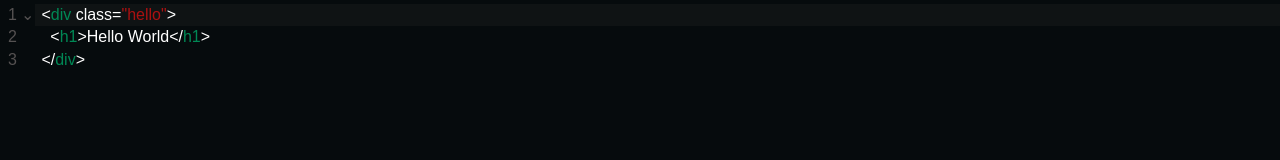
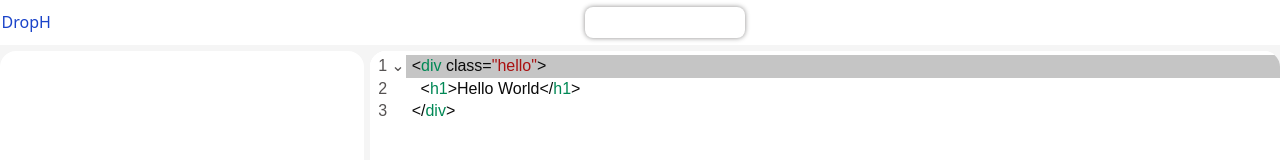
Before and after one commit to ElktrumElk/Drop-HTML, a website built with Vite: page index.html in a window 1280 px wide. Built offline with nearby package versions, Linux system fonts and the light colour scheme; a web font is replaced by a local one.

Commit message:
dev update 0.0.1

```diff
--- a/index.html
+++ b/index.html
@@ -7,14 +7,29 @@
   <title>Document</title>
   <link rel="stylesheet" href="/style.css">
 
-  <script src="lib/codemirror.js"></script>
-  <link rel="stylesheet" href="lib/codemirror.css">
-  <script src="mode/javascript/javascript.js"></script>
+  <link rel="preconnect" href="https://fonts.googleapis.com">
+  <link rel="preconnect" href="https://fonts.gstatic.com" crossorigin>
+  <link
+    href="https://fonts.googleapis.com/css2?family=Bai+Jamjuree:ital,wght@0,200;0,300;0,400;0,500;0,600;0,700;1,200;1,300;1,400;1,500;1,600;1,700&family=DM+Serif+Text:ital@0;1&family=Kablammo&family=Lavishly+Yours&family=PT+Serif+Caption:ital@0;1&family=Roboto+Flex:opsz,wght,XOPQ,XTRA,YOPQ,YTDE,YTFI,YTLC,YTUC@8..144,100..1000,96,468,79,-203,738,514,712&family=Tangerine:wght@400;700&family=Ubuntu:ital,wght@0,300;0,400;0,500;0,700;1,300;1,400;1,500;1,700&display=swap"
+    rel="stylesheet">
 </head>
 
 <body>
 
   <div class="app">
+    <header class="header">
+      <div class="logo_cnt">
+        <img class="logoIcon" />
+        <h1 class="logoName kablammo-logo">DropH</h1>
+      </div>
+
+      <div class="project_name_cnt">
+        <input class="project_name"/>
+      </div>
+
+      <div class="project_name_cnt"></div>
+    </header>
+    <aside class="explorer"></aside>
     <div id="editor-container" class="editorFrame"></div>
   </div>
 
--- a/package.json
+++ b/package.json
@@ -14,6 +14,8 @@
   "dependencies": {
     "@codemirror/lang-html": "^6.4.11",
     "@codemirror/lang-javascript": "^6.2.5",
+    "@codemirror/language": "^6.12.3",
+    "@lezer/highlight": "^1.2.3",
     "codemirror": "^6.0.2"
   }
 }
--- a/public/style.css
+++ b/public/style.css
@@ -1,8 +1,22 @@
 :root {
     --pd-value: 1rem;
     --pd-value-2: .9rem;
-    --txt-color: rgb(230, 226, 226);
+    --txt-color: rgb(26, 28, 32);
+    --logo-txt-cl: rgb(26, 67, 201);
     --grid-auto-row-vl: 20px;
+
+    --bg-cl: #f5f5f5;
+    --fg-cl: #ffffff;
+}
+
+
+.kablammo-logo {
+    font-family: "Kablammo", system-ui;
+    font-optical-sizing: auto;
+    font-weight: 400;
+    font-style: normal;
+    font-variation-settings:
+        "MORF" 0;
 }
 
 * {
@@ -15,26 +29,76 @@
 
 body {
     height: 100dvh;
-    background-color: rgb(27, 26, 26);
+    background-color: var(--bg-cl);
 }
 
 .app {
     height: 100%;
-    display: flex;
-    flex-direction: column;
-    align-items: center;
+    display: grid;
+    grid-template-columns: .4fr 1fr;
+    grid-template-rows: .06fr 1fr;
+    gap: .4rem;
+
     position: fixed;
     width: 100%;
+}
+
+.header {
+    width: 100%;
+    height: 100%;
+    background: var(--fg-cl);
+    grid-column: span 2;
+    display: flex;
+    justify-content: space-between;
+    align-items: center;
+
+}
+.logo_cnt {
+    display: flex;
+    gap: .1rem;
+}
+
+.logoName {
+    color: var(--logo-txt-cl);
+}
+
+.project_name_cnt {
+    display: flex;
+    align-items: center;
+    height: 70%;
+}
+
+/*project name input*/
+.project_name {
+    width: 10rem;
+    height: 100%;
+    padding: .5rem;
+    box-shadow: 0px 0px .3rem rgb(139, 138, 138);
+    border-radius: .5rem;
+    border: none;
+    outline: none;
+    text-align: center;
+}
+
+.explorer {
+    width: 100%;
+    height: 100%;
+    background: var(--fg-cl);
+    border-radius: 1rem;
+    padding: .5rem;
+
 }
 
 .editorFrame {
     width: 100%;
     height: 100%;
-    background-color: rgb(27, 26, 26);
+    background-color: var(--fg-cl);
     overflow-y: auto;
     display: flex;
     flex-direction: column;
     align-items: center;
+    border-radius: 1rem;
+
 }
 
 
--- a/src/main.js
+++ b/src/main.js
@@ -1,38 +1,5 @@
-import { basicSetup, EditorView } from "codemirror"; // Note: EditorView is also exported from 'codemirror'
-import { html } from "@codemirror/lang-html";
+import { editor } from "./visual/editor_view";
 
-// 1. Define the theme first
-const myTheme = EditorView.theme({
-  "&": {
-    color: "white",
-    backgroundColor: "rgb(6, 11, 13)",
-    minHeight: "100%",
-    width: "100%"
-  },
-  ".cm-content": {
-    caretColor: "#0e9"
-  },
-  ".cm-gutters": {
-    backgroundColor: "rgb(6, 11, 13)", // Match your background
-    color: "#555252",
-    border: "none"
-  },
-  ".cm-activeLine": {
-    backgroundColor: "#2a292945"
-  },
-  ".cm-activeLineGutter": {
-    backgroundColor: "transparent"
-  }
-
-}, { dark: true });
-
-// 2. Pass it into the extensions array
-const editor = new EditorView({
-  doc: '<div class="hello">\n  <h1>Hello World</h1>\n</div>',
-  extensions: [
-    basicSetup,
-    html(),
-    myTheme // <--- Add it here!
-  ],
-  parent: document.getElementById("editor-container")
-});
+function main() {
+  editor;
+}
--- /dev/null
+++ b/src/visual/eStyle.js
@@ -0,0 +1,24 @@
+
+/**
+ * @typedef {Object} Theme
+ * @property {string} bgColor
+ * @property {string} fgColor
+ * @property {string} txtColor
+ */
+
+/**
+ * @type {{ light: Theme, dark: Theme }}
+*/
+
+export const styles = {
+    light: {
+        bgColor: '#f5f5f5',
+        fgColor: '#ffffff',
+        txtColor: '#0b0b0b',
+    },
+    dark: {
+        bgColor: '#010101',
+        fgColor: '#000000',
+        txtColor: '#faf8f8',
+    }
+}
--- /dev/null
+++ b/src/visual/editor_view.js
@@ -0,0 +1,13 @@
+import { basicSetup, EditorView } from "codemirror";
+import { html } from "@codemirror/lang-html";
+import { myTheme } from "./theme";
+// 2. Pass it into the extensions array
+export const editor = new EditorView({
+    doc: '<div class="hello">\n  <h1>Hello World</h1>\n</div>',
+    extensions: [
+        basicSetup,
+        html(),
+        myTheme
+    ],
+    parent: document.getElementById("editor-container")
+});
--- /dev/null
+++ b/src/visual/theme.js
@@ -0,0 +1,76 @@
+import { EditorView } from "codemirror";
+import { styles } from "./eStyle";
+
+const { light, dark } = styles;
+
+// 1. Define the theme first
+export const myTheme = EditorView.theme({
+    "&": {
+        color: light.txtColor,
+        backgroundColor: light.fgColor,
+        minHeight: "100%",
+        width: "100%"
+    },
+
+    ".cm-content": {
+        caretColor: "#0e9"
+    },
+    ".cm-gutters": {
+        backgroundColor: light.fgColor,
+        color: "#555252",
+        border: "none"
+    },
+    ".cm-activeLine": {
+        backgroundColor: "#2a292945"
+    },
+
+    ".cm-activeLineGutter": {
+        backgroundColor: "transparent"
+    },
+
+    // The main popup window
+    ".cm-tooltip.cm-tooltip-autocomplete": {
+        backgroundColor: "rgb(10, 30, 40)",
+        border: "1px solid rgb(9, 19, 37)",
+        borderRadius: "5px",
+        color: "white"
+    },
+    // The list of items
+    ".cm-tooltip-autocomplete ul li": {
+        padding: "3px 8px"
+    },
+    // The selected (hovered/active) item
+    ".cm-tooltip-autocomplete ul li[aria-selected]": {
+        backgroundColor: "#074 !important", // Use !important to override defaults
+        color: "white"
+    },
+    // Matches (the part of the word you already typed)
+    ".cm-completionMatchedText": {
+        textDecoration: "underline",
+        color: "#0e9"
+    },
+
+    //the scrollbar
+    ".cm-scroller": {
+
+        // For Firefox
+        scrollbarWidth: "12px",
+
+        // For IE/Edge (Legacy)
+        msOverflowStyle: "12px",
+
+        // For Chrome/Safari
+        "&::-webkit-scrollbar": {
+            display: "flex"
+        },
+
+        "&::-webkit-scrollbar-thumb": {
+            background: "rgba(37, 37, 37, 0.557)",
+            borderRadius: "1rem"
+        }
+    },
+    ".cm-tooltip-autocomplete ul::-webkit-scrollbar": {
+        display: "none"
+    }
+
+}, { dark: true });
```
Also changed, not shown: 1 other file.
